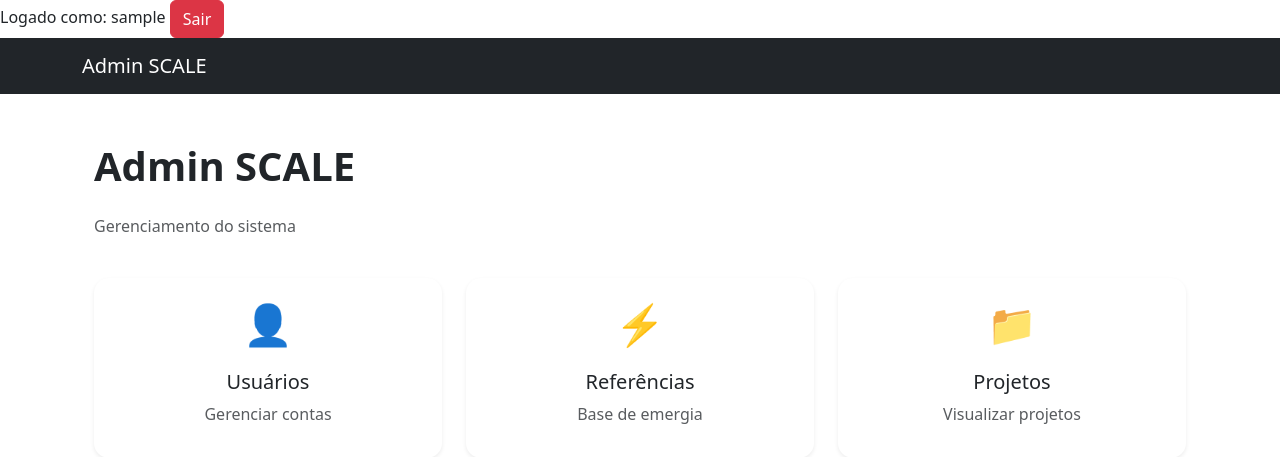
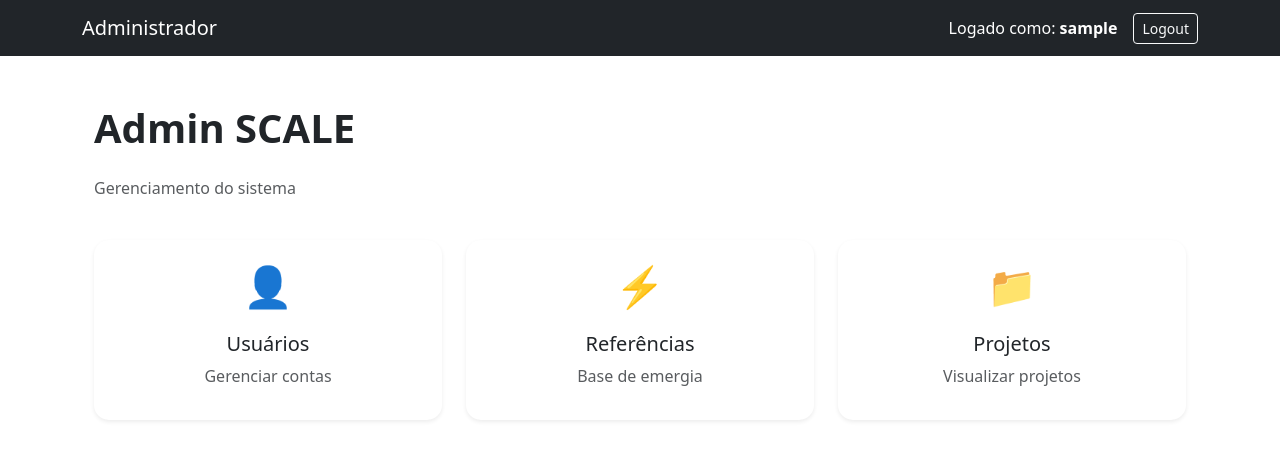
Before and after one commit to GustavoMSandoval/Projeto-APS-SCALE, a Django app: page /admin-panel/ in a window 1280 px wide. Shown: the top 457 px of the page. Run offline with Django 5.2, Linux system fonts and the light colour scheme; the visitor is signed in with stand-in values (Sample User, id 1).

```diff
--- a/panel_admin/templates/panel_admin/base.html
+++ b/panel_admin/templates/panel_admin/base.html
@@ -1,18 +1,37 @@
-{% if user.is_authenticated %}
-    <span>Logado como: {{ user.username }}</span>
-    <a href="/logout/" class="btn btn-danger">Sair</a>
-{% endif %}
 <!DOCTYPE html>
 <html>
 <head>
     <title>Painel Admin</title>
-    <link href="https://cdn.jsdelivr.net/npm/bootstrap@5.3.0/dist/css/bootstrap.min.css" rel="stylesheet">
+
+    <link href="https://cdn.jsdelivr.net/npm/bootstrap@5.3.0/dist/css/bootstrap.min.css"
+          rel="stylesheet">
 </head>
+
 <body>
 
 <nav class="navbar navbar-dark bg-dark">
     <div class="container">
-        <a class="navbar-brand" href="/admin-panel/">Admin SCALE</a>
+
+        <!-- esquerda -->
+        <a class="navbar-brand" href="/admin-panel/">
+            Administrador
+        </a>
+
+        <!-- direita -->
+        {% if user.is_authenticated %}
+        <div class="d-flex align-items-center gap-3">
+
+            <span class="text-white">
+                Logado como: <strong>{{ user.username }}</strong>
+            </span>
+
+            <a href="/logout/" class="btn btn-outline-light btn-sm">
+                Logout
+            </a>
+
+        </div>
+        {% endif %}
+
     </div>
 </nav>
 
--- a/panel_admin/views.py
+++ b/panel_admin/views.py
@@ -53,7 +53,7 @@ def user_edit(request, id):
         user.save()
         messages.success(request, "Usuário atualizado com sucesso!")
 
-        return redirect('user_list')
+        return redirect('users')
 
     return render(request, 'panel_admin/user_form.html', {'user': user})
 
```
